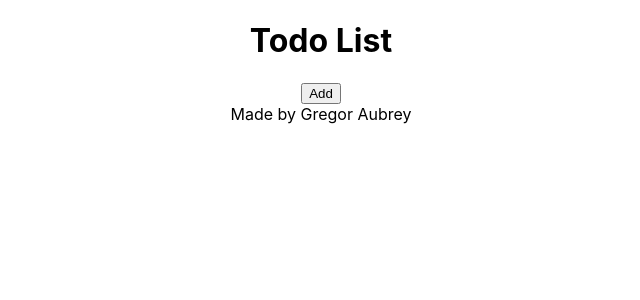
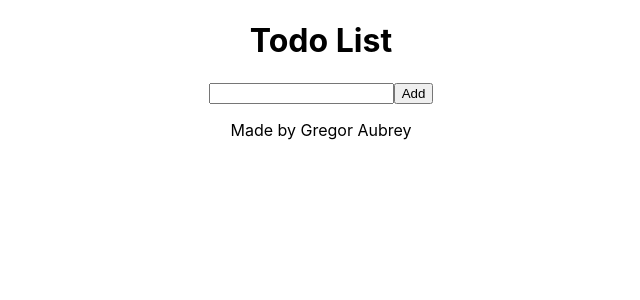
Before and after one commit to gregoraubrey/to-do-list-with-react, a React (Create React App) app: page / in a window 1280 px wide. Shown: the top 300 px of the page, without its empty margins (319-959 px from the left). Built offline with nearby package versions, Linux system fonts and the light colour scheme.

Commit message:
added an Output component

```diff
--- a/src/components/App/App.js
+++ b/src/components/App/App.js
@@ -1,17 +1,34 @@
 import './App.css';
+import Input from '../Input';
 import Button from '../Button';
+import {useState} from 'react';
+import Output from '../Output';
 
 function App() {
 
+  const [value, setValue] = useState("");
+
   function handleSubmit() {
-    console.log("handleSubmit called onClick");
+    if (value.trim() !== "") {
+      console.log(`handleSubmit has been called onClick, and value is ${value}`);
+
+      setValue("");
+   }
   }
+
+  function handleChange(event) {
+    console.log(`handleChange has been called onChange`);
+    setValue(event.target.value);
+  }
+
 
 
   return (
     <div className="App">
       <h1>Todo List</h1>
+      <Input handleChange={handleChange} value={value}/>
       <Button handleSubmit={handleSubmit}/>
+      <Output value={value}/>
       <footer>Made by Gregor Aubrey</footer>
     </div>
   );
--- /dev/null
+++ b/src/components/Input/index.js
@@ -0,0 +1,10 @@
+import React from 'react';
+import './index.css';
+
+function Input({ handleChange, value }) {
+    return (
+        <input className="input" type="text" onChange={handleChange} value={value}></input>
+    );
+}
+
+export default Input;
--- /dev/null
+++ b/src/components/Output/index.js
@@ -0,0 +1,12 @@
+import React from 'react';
+import './index.css';
+
+function Output({ value }) {
+    return (
+        <div className="output">
+            <p>{value}</p>
+        </div>
+    );
+}
+
+export default Output;
```
Also changed, not shown: src/components/Input/index.css (added), src/components/Output/index.css (added).
